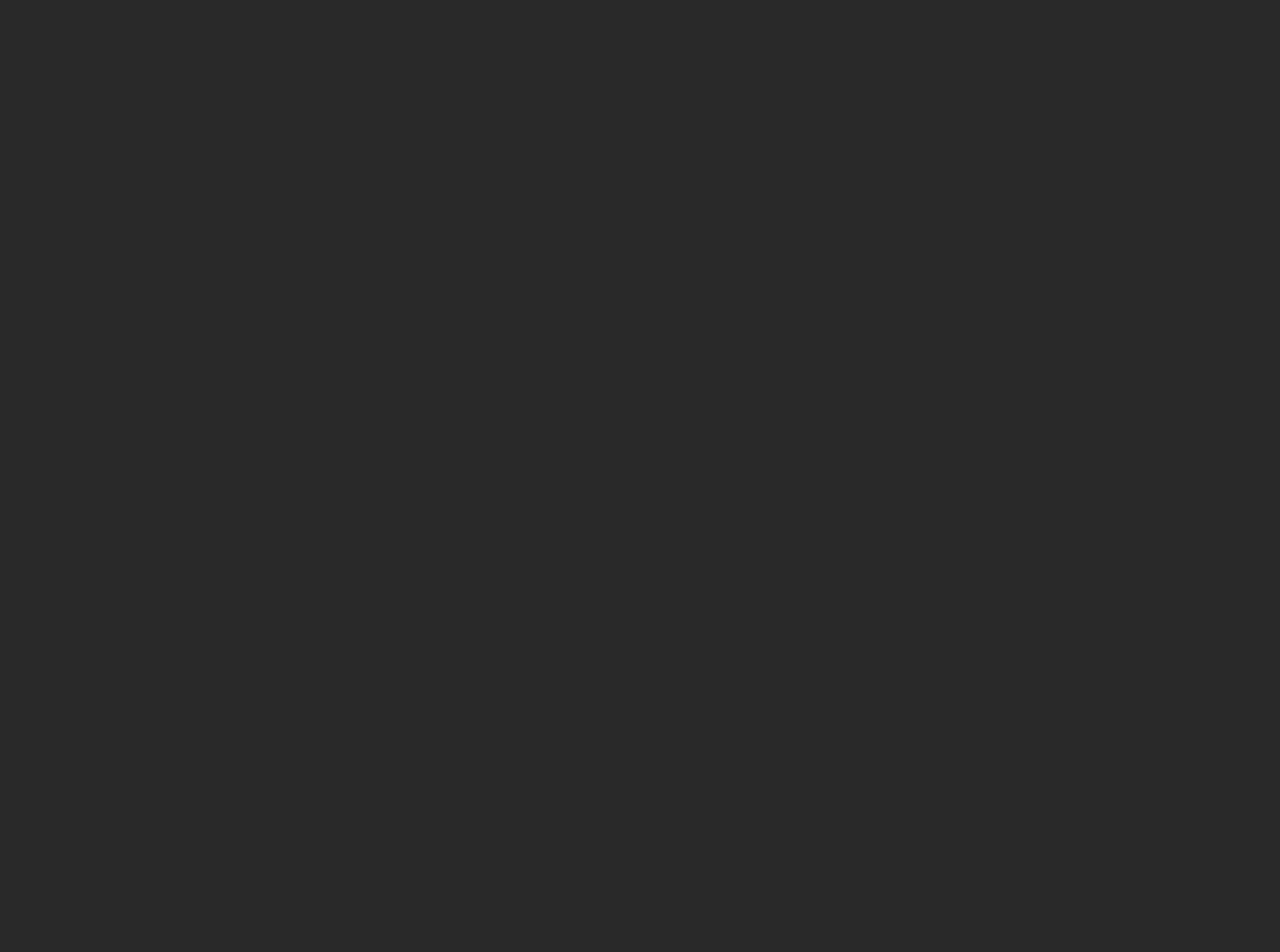
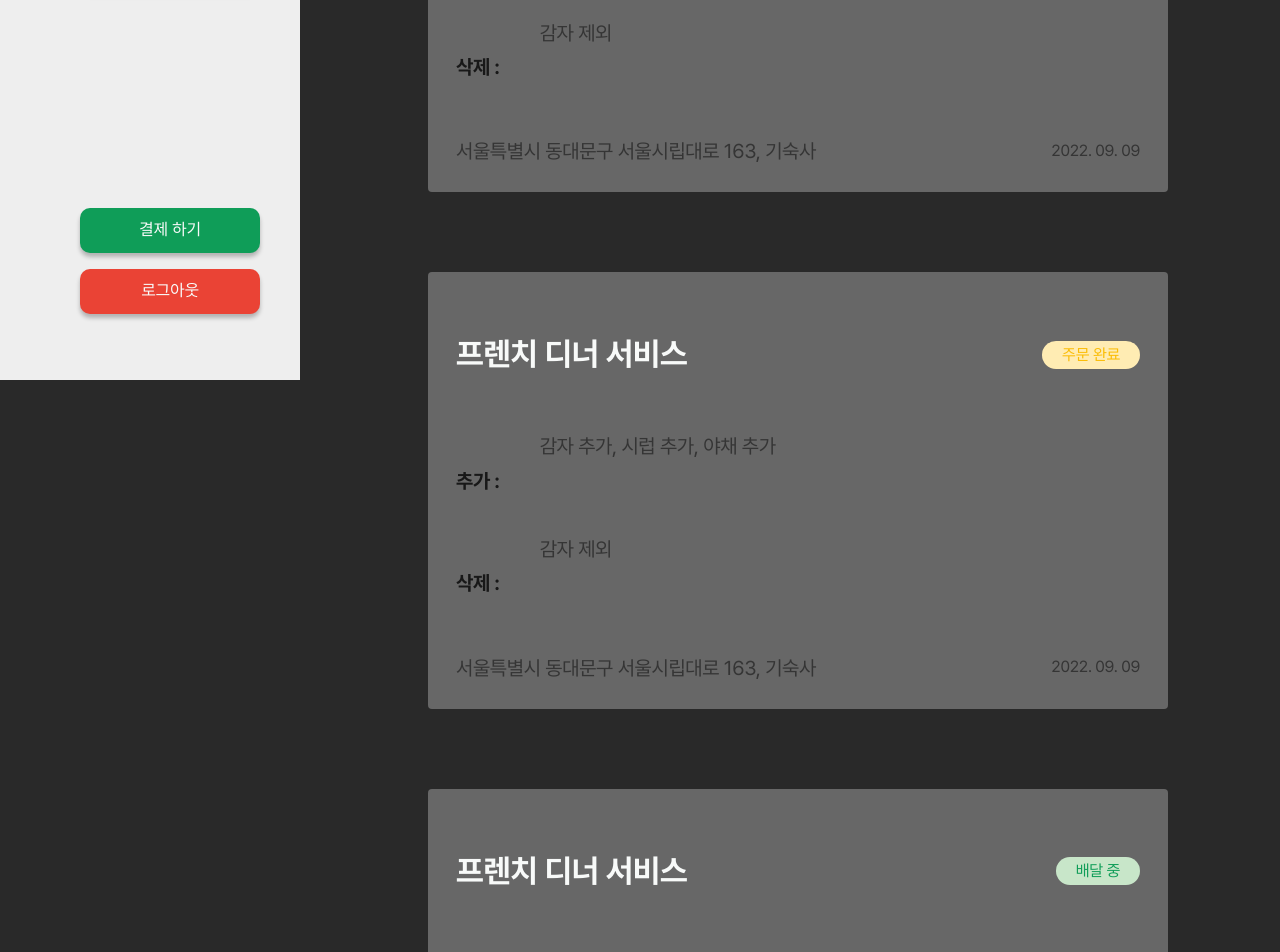
Before and after one commit to Software-Engineering-NanSSoGong/NanSSoGong-frontend, a React (Vite) app: page /history in a window 1280 px wide. Before the commit this address had no page. Shown: the part 420-1372 px from the top of the page. Before the commit the page ends 816 px from the top, so only its background shows below. Built offline with nearby package versions, Linux system fonts and the light colour scheme; what emotion-reset would draw is missing.

Commit message:
feat: 고객 주문 이력 관리 페이지

```diff
--- /dev/null
+++ b/src/components/HistoryOrderCard.tsx
@@ -0,0 +1,114 @@
+import styled from '@emotion/styled';
+import { theme } from '../styles';
+import { Typography } from './common';
+import Chip, { ChipType } from './common/Chip';
+
+type OrderStatus = '주문 완료' | '주문 수정' | '배달 중' | '배달 완료';
+
+interface Props {
+  userType: 'client' | 'staff';
+  orderStatus: OrderStatus;
+  dinnerSets: string[];
+  address: string;
+  plusFoods: string[];
+  minusFoods: string[];
+  date: string;
+}
+
+const convertToChipTypeFromOrderStatus: (orderStatus: OrderStatus) => ChipType = (
+  orderStatus: OrderStatus,
+) => {
+  switch (orderStatus) {
+    case '주문 완료':
+      return 'warning';
+    case '주문 수정':
+      return 'primary';
+    case '배달 중':
+      return 'success';
+    case '배달 완료':
+      return 'danger';
+    default:
+      return 'primary';
+  }
+};
+
+function HistoryOrderCard({
+  userType,
+  orderStatus,
+  dinnerSets,
+  address,
+  date,
+  plusFoods,
+  minusFoods,
+}: Props) {
+  const status = userType === 'staff' && orderStatus === '주문 완료' ? '새 주문' : orderStatus;
+
+  return (
+    <Wrapper>
+      <BetweenAlignLine>
+        <Typography type='h3' color={theme.palette.white}>
+          {dinnerSets.map((dinner) => dinner)}
+        </Typography>
+        <Chip
+          label={status}
+          type={convertToChipTypeFromOrderStatus(orderStatus)}
+          variants='filled'
+        />
+      </BetweenAlignLine>
+      <OrderChangeList>
+        <OrderChangeLine>
+          <Typography type='h5' color={theme.colors.text.bold}>
+            추가 :
+          </Typography>
+          <Typography type='body4'>
+            {plusFoods.map(
+              (food, idx) => `${food} 추가${idx !== plusFoods.length - 1 ? ', ' : ''}`,
+            )}
+          </Typography>
+        </OrderChangeLine>
+        <OrderChangeLine>
+          <Typography type='h5' color={theme.colors.text.bold}>
+            삭제 :
+          </Typography>
+          <Typography type='body4'>
+            {minusFoods.map(
+              (food, idx) => `${food} 제외${idx !== minusFoods.length - 1 ? ',' : ''}`,
+            )}
+          </Typography>
+        </OrderChangeLine>
+      </OrderChangeList>
+      <BetweenAlignLine>
+        <Typography type='body4'>{address}</Typography>
+        <Typography type='body5'>{date}</Typography>
+      </BetweenAlignLine>
+    </Wrapper>
+  );
+}
+
+const Wrapper = styled.section`
+  width: 100%;
+  background-color: ${theme.palette.gray300};
+  box-sizing: border-box;
+  padding: 28px;
+  border-radius: 4px;
+`;
+
+const BetweenAlignLine = styled.span`
+  display: flex;
+  justify-content: space-between;
+  align-items: center;
+`;
+
+const OrderChangeList = styled.section`
+  display: flex;
+  flex-direction: column;
+  gap: 8px;
+  margin-block: 24px;
+`;
+
+const OrderChangeLine = styled.span`
+  display: flex;
+  gap: 40px;
+`;
+
+export default HistoryOrderCard;
--- /dev/null
+++ b/src/pages/ClientHistoryOrderPage.tsx
@@ -0,0 +1,84 @@
+import styled from '@emotion/styled';
+import { Typography } from '../components';
+import HistoryOrderCard from '../components/HistoryOrderCard';
+import SideMenuList from '../components/SideMenuList';
+import { theme } from '../styles';
+
+const tempHistory = {
+  address: '서울특별시 동대문구 서울시립대로 163, 기숙사',
+  plusFoods: ['감자', '시럽', '야채'],
+  minusFoods: ['감자'],
+  dinnerSets: ['프렌치 디너 서비스'],
+  date: '2022. 09. 09',
+};
+
+function ClientHistoryOrderPage() {
+  return (
+    <Wrapper>
+      <SideMenuList />
+      <Spacer>
+        <Typography type='h1' color={theme.colors.text.bold} style={{ marginBottom: 40 }}>
+          주문 내역
+        </Typography>
+        <CardList>
+          <HistoryOrderCard
+            userType='client'
+            orderStatus='주문 수정'
+            dinnerSets={tempHistory.dinnerSets}
+            plusFoods={tempHistory.plusFoods}
+            minusFoods={tempHistory.minusFoods}
+            date={tempHistory.date}
+            address={tempHistory.address}
+          />
+          <HistoryOrderCard
+            userType='client'
+            orderStatus='주문 완료'
+            dinnerSets={tempHistory.dinnerSets}
+            plusFoods={tempHistory.plusFoods}
+            minusFoods={tempHistory.minusFoods}
+            date={tempHistory.date}
+            address={tempHistory.address}
+          />
+          <HistoryOrderCard
+            userType='client'
+            orderStatus='배달 중'
+            dinnerSets={tempHistory.dinnerSets}
+            plusFoods={tempHistory.plusFoods}
+            minusFoods={tempHistory.minusFoods}
+            date={tempHistory.date}
+            address={tempHistory.address}
+          />
+          <HistoryOrderCard
+            userType='client'
+            orderStatus='배달 완료'
+            dinnerSets={tempHistory.dinnerSets}
+            plusFoods={tempHistory.plusFoods}
+            minusFoods={tempHistory.minusFoods}
+            date={tempHistory.date}
+            address={tempHistory.address}
+          />
+        </CardList>
+      </Spacer>
+    </Wrapper>
+  );
+}
+
+const Wrapper = styled.main`
+  width: 100%;
+`;
+
+const Spacer = styled.div`
+  margin: 80px 120px 0 420px;
+`;
+
+const CardList = styled.section`
+  display: flex;
+  flex-direction: column;
+  gap: 80px;
+
+  section:nth-last-child(1) {
+    margin-bottom: 80px;
+  }
+`;
+
+export default ClientHistoryOrderPage;
--- a/src/pages/index.ts
+++ b/src/pages/index.ts
@@ -1,3 +1,4 @@
 export { default as LoginPage } from './LoginPage';
 export { default as MainPage } from './MainPage';
 export { default as ModalTestPage } from './ModalTestPage';
+export { default as ClientHistoryOrderPage } from './ClientHistoryOrderPage';
--- a/src/routes/index.tsx
+++ b/src/routes/index.tsx
@@ -1,5 +1,5 @@
 import { Route, Routes } from 'react-router-dom';
-import { LoginPage, MainPage, ModalTestPage } from '../pages';
+import { ClientHistoryOrderPage, LoginPage, MainPage, ModalTestPage } from '../pages';
 import RequiredAuthGuard from './RequiredAuthGuard';
 
 function Router() {
@@ -8,6 +8,7 @@
       <Route path='/' element={<LoginPage />} />
       <Route path='/modal' element={<ModalTestPage />} />
       <Route path='/main' element={<MainPage />} />
+      <Route path='/history' element={<ClientHistoryOrderPage />} />
       {/* 유저만 갈 수 있는 페이지 example: 내정보페이지 */}
       <Route element={<RequiredAuthGuard />}>
         <Route path='/user' element={<MainPage />} />
```
